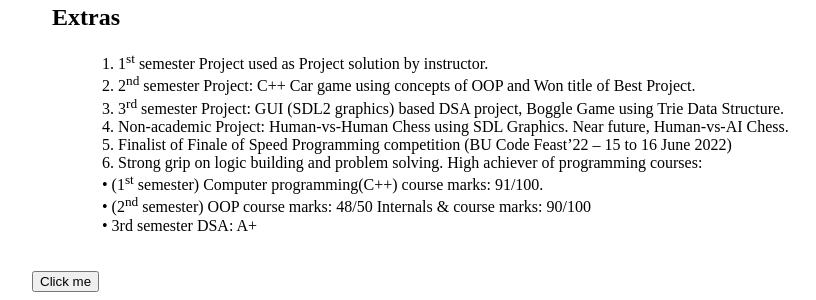
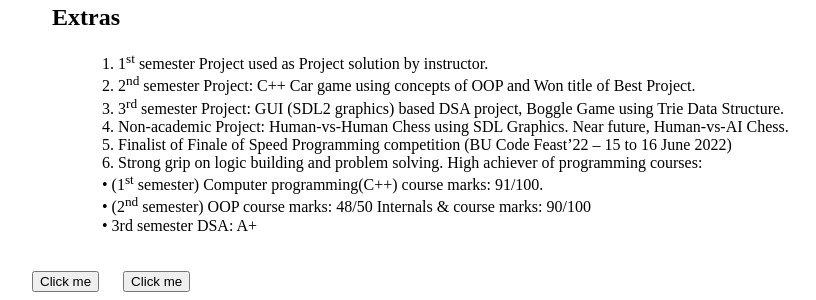
Before and after one commit to Wakeelfahmed/DCN-A1-Website-Hosting, a website: page src/index.html in a window 1280 px wide. Shown: the part 1379-1679 px from the top of the page, without its empty margins (28-844 px from the left). Drawn offline with Linux system fonts and the light colour scheme.

```diff
--- a/src/index.html
+++ b/src/index.html
@@ -153,7 +153,13 @@
     </section>
     <br><br>
     <button>Click me</button>
+    <button onclick="myFunction()">Click me</button>
 
+    <script>
+    function myFunction() {
+      alert("Hello, world!");
+    }
+    </script>
 </body>
 
 </html>
```
